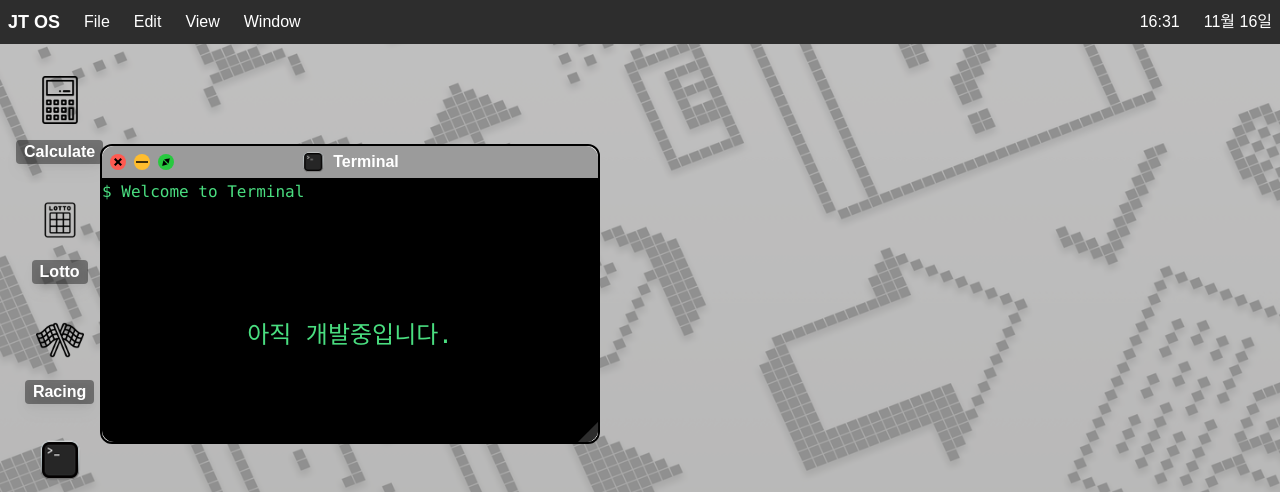
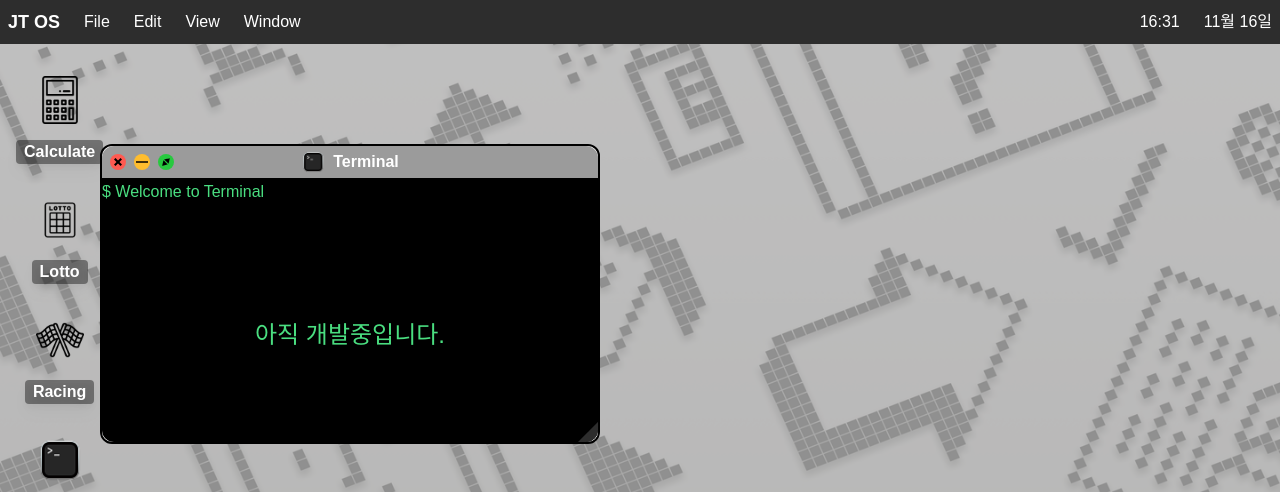
Before and after one commit to ChaJiTae/webos, a React (Vite) app: page / in a window 1280 px wide. Both pictures are taken after a click on the element "Terminal". Shown: the top 492 px of the page. Built offline with nearby package versions, Linux system fonts and the light colour scheme; a web font is replaced by a local one.

Commit message:
fix : Terminal 기본 폰트 변경

```diff
--- a/src/components/Process/Terminal.jsx
+++ b/src/components/Process/Terminal.jsx
@@ -1,6 +1,6 @@
 const Terminal = () => {
   return (
-    <div className="w-full h-full font-mono text-green-400 bg-black">
+    <div className="w-full h-full text-green-400 bg-black">
       <p>$ Welcome to Terminal</p>
       <h1 className="flex items-center justify-center h-full text-2xl">
         아직 개발중입니다.
```
